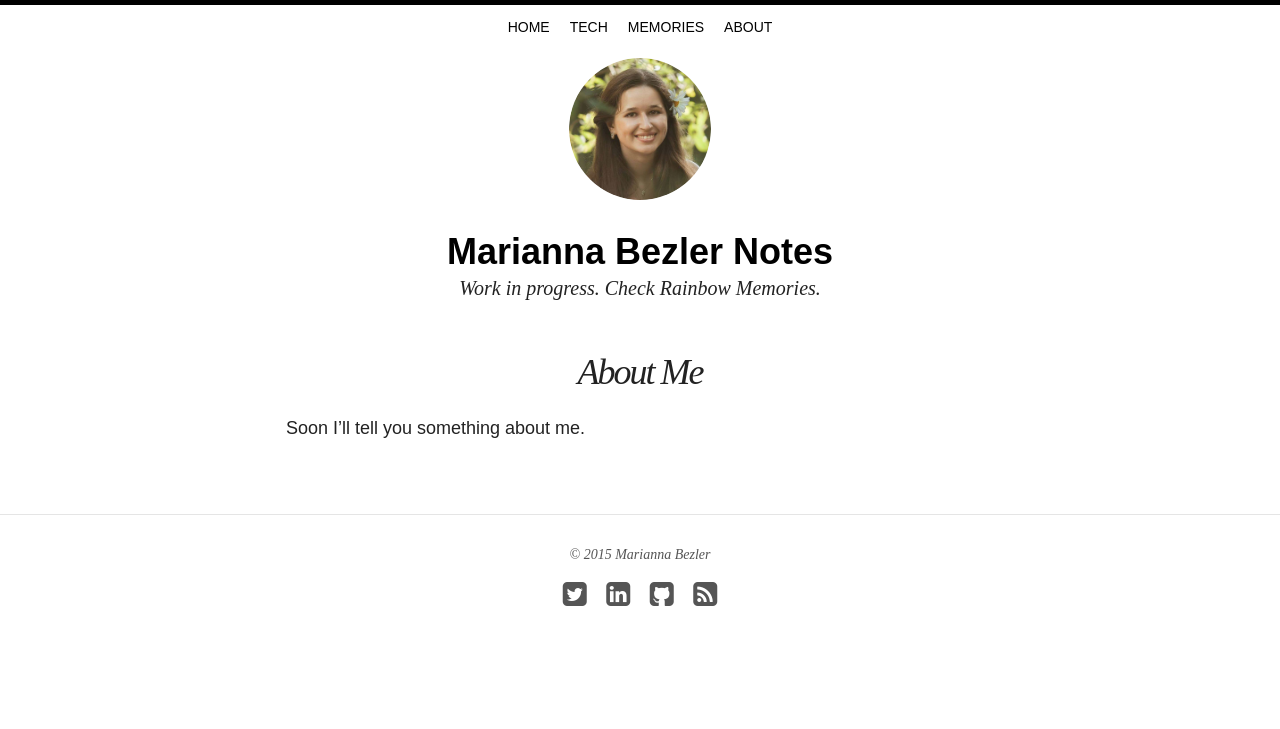
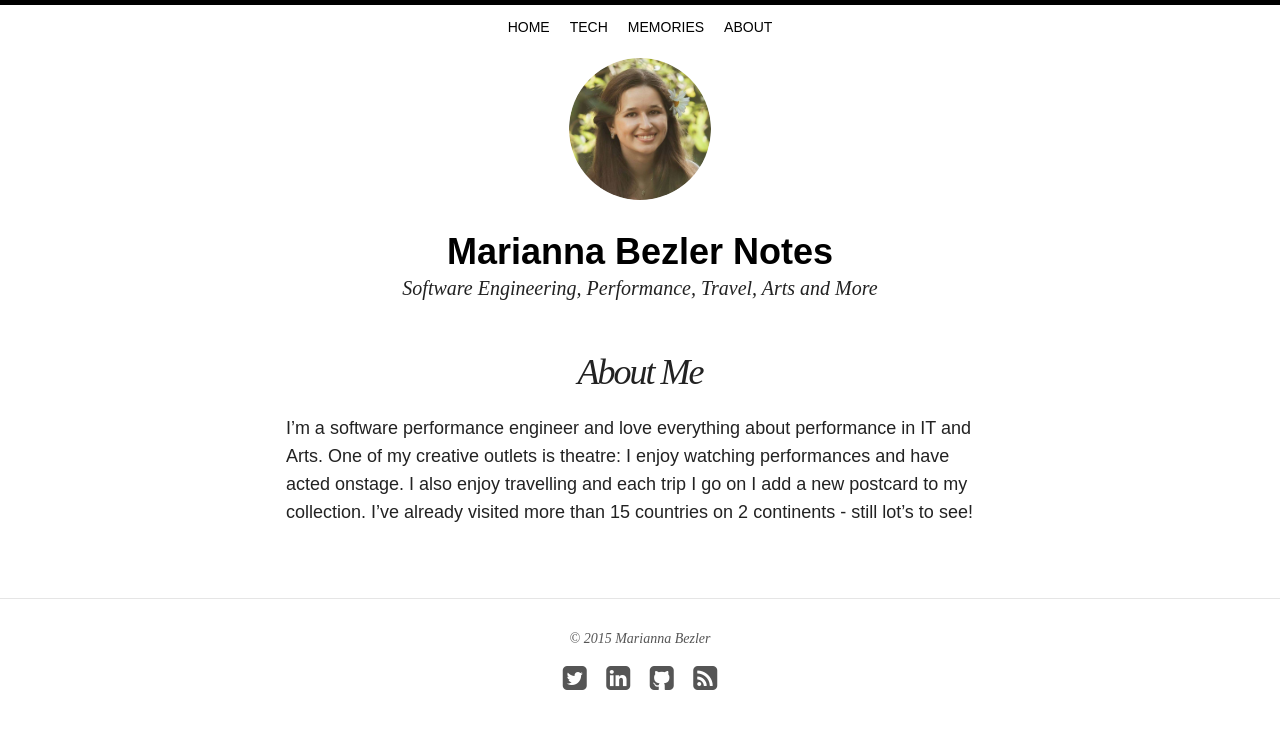
Before and after one commit to Nefry/marianna.im, a Jekyll site: the page built from about/index.md, in a window 1280 px wide. Shown: the top 729 px of the page. Built offline with Jekyll 4.4.1, drawn with Linux system fonts in a browser that asks for light colours; nearby versions of some CDN libraries.

Commit message:
edit: about page

```diff
--- a/_config.yml
+++ b/_config.yml
@@ -2,7 +2,7 @@
 
 title: Marianna Bezler Notes
 locale: en_US
-description: Work in progress. Check Rainbow Memories.
+description: Software Engineering, Performance, Travel, Arts and More
 logo: avatar-circle.jpg
 search: true
 #url: http://localhost:4000
--- a/about/index.md
+++ b/about/index.md
@@ -2,7 +2,8 @@
 layout: home
 title: About Me
 excerpt: "Everything about performance in IT and Arts"
-modified: 2015-05-16T19:44:38.564948-04:00
+modified: 2015-05-31T00:00:00-00:00
 ---
 
-Soon I'll tell you something about me.
+I'm a software performance engineer and love everything about performance in IT and Arts.
+One of my creative outlets is theatre: I enjoy watching performances and have acted onstage. I also enjoy travelling and each trip I go on I add a new postcard to my collection. I've already visited more than 15 countries on 2 continents - still lot's to see!
```
